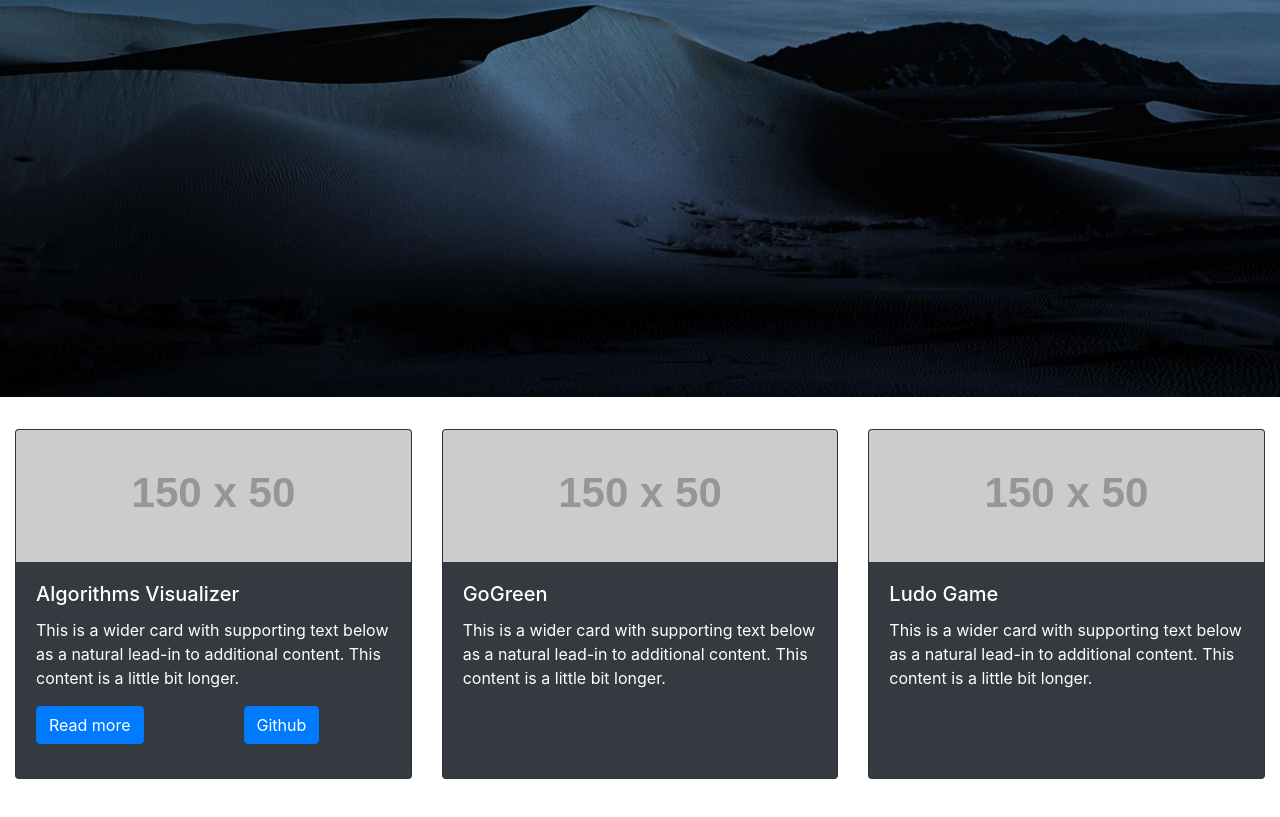
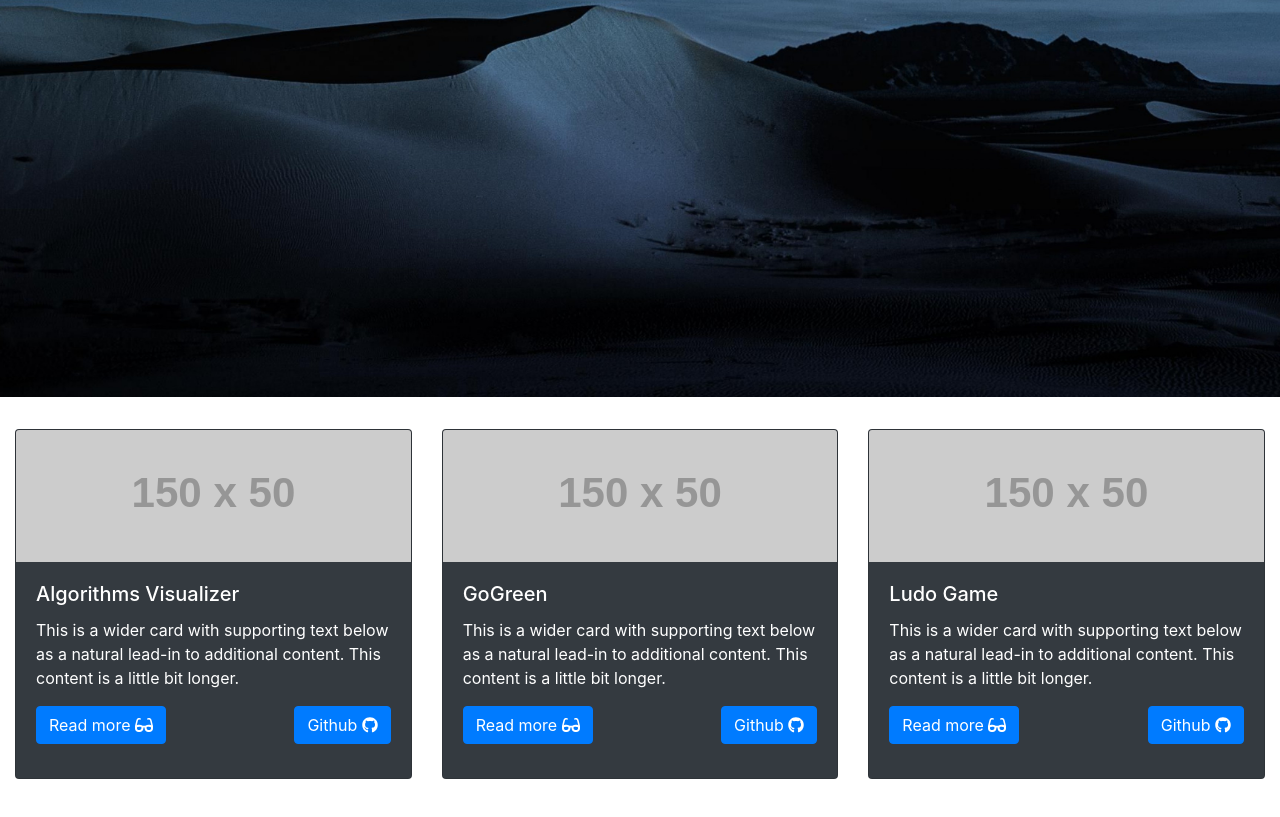
Before and after one commit to vehjelmtvedt/vetle.hjelmtvedt.com, a Next.js app: page / in a window 1280 px wide. Shown: the part 403-1220 px from the top of the page. Built offline with nearby package versions, Linux system fonts and the light colour scheme.

Commit message:
add fontawesome to card buttons

```diff
--- a/components/Projects.js
+++ b/components/Projects.js
@@ -2,6 +2,9 @@ import CardDeck from 'react-bootstrap/CardDeck'
 import Card from 'react-bootstrap/Card'
 import styles from './projects.module.css'
 import Button from 'react-bootstrap/Button'
+import ButtonToolbar from 'react-bootstrap/ButtonToolbar'
+import { FontAwesomeIcon } from '@fortawesome/react-fontawesome'
+
 
 export default function Projects() {
     return (
@@ -15,8 +18,10 @@ export default function Projects() {
                             This is a wider card with supporting text below as a natural lead-in to
                             additional content. This content is a little bit longer.
                         </Card.Text>
-                    <Button className={styles.button} variant='primary'>Read more</Button>
-                    <Button variant='primary'>Github</Button>
+                        <ButtonToolbar className="justify-content-between">
+                            <Button variant='primary'>Read more <FontAwesomeIcon icon="glasses" /></Button>
+                            <Button variant='primary'>Github <FontAwesomeIcon icon={["fab", "github"]} /></Button>
+                        </ButtonToolbar>
                     </Card.Body>
                 </Card>
                 <Card bg='dark' text="white" className={styles.card}>
@@ -27,6 +32,10 @@ export default function Projects() {
                             This is a wider card with supporting text below as a natural lead-in to
                             additional content. This content is a little bit longer.
                         </Card.Text>
+                        <ButtonToolbar className="justify-content-between">
+                            <Button variant='primary'>Read more <FontAwesomeIcon icon="glasses" /></Button>
+                            <Button variant='primary'>Github <FontAwesomeIcon icon={["fab", "github"]} /></Button>
+                        </ButtonToolbar>
                     </Card.Body>
                 </Card>
                 <Card bg='dark' text="white" className={styles.card}>
@@ -37,6 +46,10 @@ export default function Projects() {
                             This is a wider card with supporting text below as a natural lead-in to
                             additional content. This content is a little bit longer.
                         </Card.Text>
+                        <ButtonToolbar className="justify-content-between">
+                            <Button variant='primary'>Read more <FontAwesomeIcon icon="glasses" /></Button>
+                            <Button variant='primary'>Github <FontAwesomeIcon icon={["fab", "github"]} /></Button>
+                        </ButtonToolbar>
                     </Card.Body>
                 </Card>
 
--- a/components/projects.module.css
+++ b/components/projects.module.css
@@ -10,5 +10,5 @@
 }
 
 .button {
-    margin-right: 100px;
+    min-width: 200px;
 }
--- a/package.json
+++ b/package.json
@@ -8,6 +8,10 @@
     "start": "next start"
   },
   "dependencies": {
+    "@fortawesome/fontawesome-svg-core": "^1.2.32",
+    "@fortawesome/free-brands-svg-icons": "^5.15.1",
+    "@fortawesome/free-solid-svg-icons": "^5.15.1",
+    "@fortawesome/react-fontawesome": "^0.1.11",
     "bootstrap": "^4.5.2",
     "next": "9.5.3",
     "nprogress": "^0.2.0",
--- a/pages/_app.js
+++ b/pages/_app.js
@@ -4,6 +4,12 @@ import 'bootstrap/dist/css/bootstrap.min.css';
 import Router from 'next/router';
 import NProgress from 'nprogress'; //nprogress module
 import 'nprogress/nprogress.css'; //styles of nprogress
+import { library } from '@fortawesome/fontawesome-svg-core'
+import { fab } from '@fortawesome/free-brands-svg-icons'
+import { faCheckSquare, faCoffee, faGlasses } from '@fortawesome/free-solid-svg-icons'
+
+
+library.add(fab, faGlasses, faCoffee)
 
 //Binding events.
 Router.events.on('routeChangeStart', () => NProgress.start());
```
Also changed, not shown: 1 other file (tests, documents, lock files or other folders).
